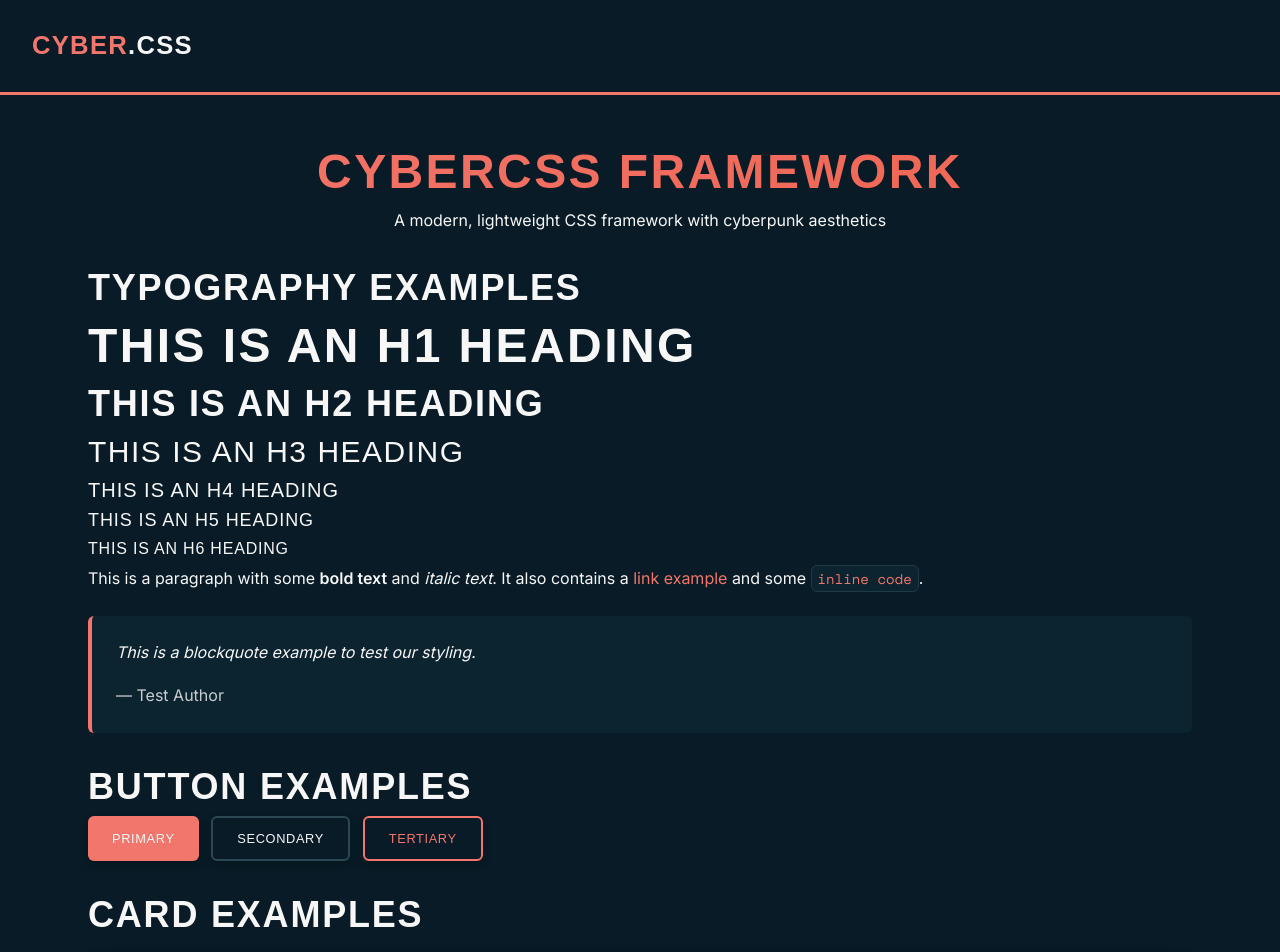
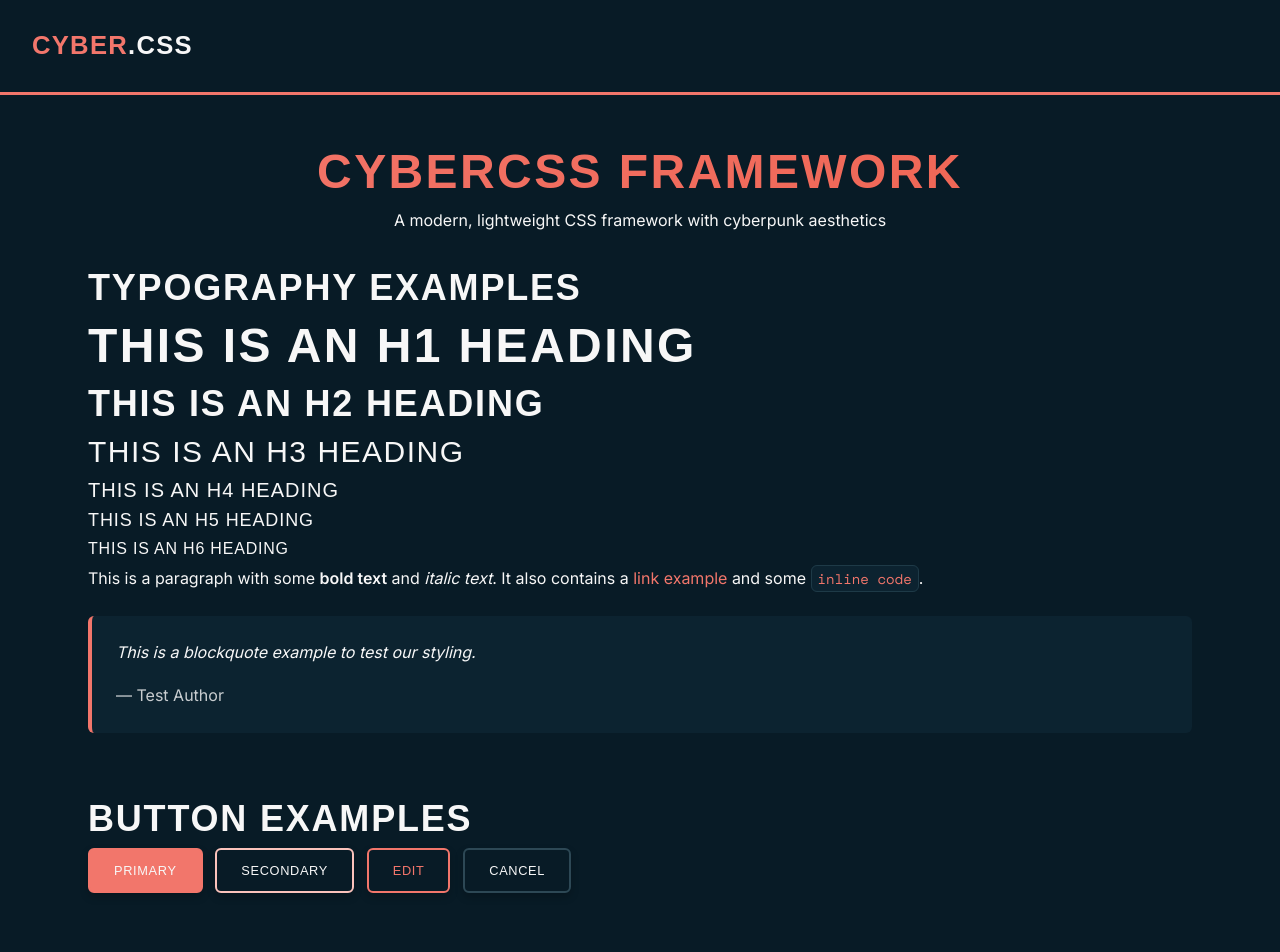
Before and after one commit to Atlis-Ky/CyberCSS-v1, a React (Vite) app: page / in a window 1280 px wide. Shown: the top 952 px of the page. Built offline with nearby package versions, Linux system fonts and the light colour scheme; a web font is replaced by a local one.

Commit message:
buttons updated, switched to primary/secondary/edit/delete format

```diff
--- a/src/components/DemoList.jsx
+++ b/src/components/DemoList.jsx
@@ -43,9 +43,10 @@ const DemoList = () => {
               marginBottom: "1rem",
             }}
           >
-            <button>Primary</button>
+            <button className="btn-primary">Primary</button>
             <button className="btn-secondary">Secondary</button>
-            <button className="btn-tertiary">Tertiary</button>
+            <button className="btn-edit">Edit</button>
+            <button className="btn-cancel">Cancel</button>
           </div>
         </section>
 
@@ -63,8 +64,8 @@ const DemoList = () => {
               </p>
             </div>
             <div className="card-footer">
-              <button>Action</button>
-              <button className="btn-secondary">Cancel</button>
+              <button className="btn-primary">Action</button>
+              <button className="btn-cancel">Cancel</button>
             </div>
           </div>
 
@@ -100,8 +101,8 @@ const DemoList = () => {
             </select>
 
             <div style={{ display: "flex", gap: "1rem", marginTop: "1rem" }}>
-              <button type="submit">Submit</button>
-              <button type="reset" className="btn-secondary">
+              <button type="submit" className="btn-primary">Submit</button>
+              <button type="reset" className="btn-cancel">
                 Reset
               </button>
             </div>
@@ -126,7 +127,7 @@ const DemoList = () => {
                 <td>Developer</td>
                 <td>Active</td>
                 <td>
-                  <button className="btn-tertiary">Edit</button>
+                  <button className="btn-edit">Edit</button>
                 </td>
               </tr>
               <tr>
@@ -134,7 +135,7 @@ const DemoList = () => {
                 <td>Designer</td>
                 <td>Active</td>
                 <td>
-                  <button className="btn-tertiary">Edit</button>
+                  <button className="btn-edit">Edit</button>
                 </td>
               </tr>
               <tr>
@@ -142,7 +143,7 @@ const DemoList = () => {
                 <td>Manager</td>
                 <td>Inactive</td>
                 <td>
-                  <button className="btn-tertiary">Edit</button>
+                  <button className="btn-edit">Edit</button>
                 </td>
               </tr>
             </tbody>
--- a/src/styles/DemoList.css
+++ b/src/styles/DemoList.css
@@ -1,9 +1,18 @@
 .demo-container {
   margin-top: 3rem;
+}
+
+/* Section spacing */
+.demo-container section {
+  margin-bottom: 4rem;
 }
 
 @media (max-width: 600px) {
   .demo-container {
     margin-top: 1.5rem;
   }
+
+  .demo-container section {
+    margin-bottom: 2rem;
+  }
 }
--- a/src/styles/cyber.css
+++ b/src/styles/cyber.css
@@ -430,9 +430,9 @@ input[type="reset"] {
   align-items: center;
   justify-content: center;
   padding: 0.8rem 1.5rem;
-  background-color: var(--color-accent);
+  background-color: var(--background-secondary);
   color: var(--color-primary);
-  border: none;
+  border: 2px solid var(--border-primary);
   border-radius: var(--border-radius-small);
   font-family: "Special Gothic Expanded One", Arial, sans-serif;
   font-size: 0.8rem;
@@ -459,17 +459,32 @@ button.active,
 input[type="submit"]:active,
 input[type="button"]:active,
 input[type="reset"]:active {
-  background-color: var(--color-accent);
-  color: var(--background-primary);
+  background-color: var(--background-muted);
   transform: translateY(0);
   box-shadow: 0 4px 8px rgba(0, 0, 0, 0.2);
 }
 
 /* Button Variants */
+.btn-primary {
+  background-color: var(--color-accent);
+  color: var(--color-primary);
+  border: 2px solid var(--color-accent);
+}
+
+.btn-primary:hover {
+  transform: translateY(-2px);
+}
+
+.btn-primary:active,
+.btn-primary.active {
+  background-color: var(--color-accent);
+  color: var(--background-primary);
+  transform: translateY(0);
+}
 .btn-secondary {
   background-color: transparent;
-  color: var(--color-primary);
-  border: 2px solid var(--border-secondary);
+  color: var(--main-text-light);
+  border: 2px solid var(--alt-four);
   box-shadow: 0 4px 8px rgba(0, 0, 0, 0.2);
 }
 
@@ -479,27 +494,46 @@ input[type="reset"]:active {
 
 .btn-secondary:active,
 .btn-secondary.active {
+  background-color: var(--alt-four);
+  color: var(--background-primary);
+  border-color: var(--alt-four);
+  transform: translateY(0);
+}
+
+.btn-edit {
+  background-color: transparent;
+  color: var(--main-accent);
+  border: 2px solid var(--main-accent);
+  box-shadow: 0 4px 8px rgba(0, 0, 0, 0.2);
+}
+
+.btn-edit:hover {
+  transform: translateY(-2px);
+}
+
+.btn-edit:active,
+.btn-edit.active {
+  background-color: var(--main-accent);
+  color: var(--background-primary);
+  transform: translateY(0);
+}
+
+.btn-cancel {
+  background-color: transparent;
+  color: var(--color-primary);
+  border: 2px solid var(--border-secondary);
+  box-shadow: 0 4px 8px rgba(0, 0, 0, 0.2);
+}
+
+.btn-cancel:hover {
+  transform: translateY(-2px);
+}
+
+.btn-cancel:active,
+.btn-cancel.active {
   background-color: var(--color-accent);
   color: var(--background-primary);
   border-color: var(--color-accent);
-  transform: translateY(0);
-}
-
-.btn-tertiary {
-  background-color: transparent;
-  color: var(--color-accent);
-  border: 2px solid var(--color-accent);
-  box-shadow: 0 4px 8px rgba(0, 0, 0, 0.2);
-}
-
-.btn-tertiary:hover {
-  transform: translateY(-2px);
-}
-
-.btn-tertiary:active,
-.btn-tertiary.active {
-  background-color: var(--color-accent);
-  color: var(--background-primary);
   transform: translateY(0);
 }
 
```
